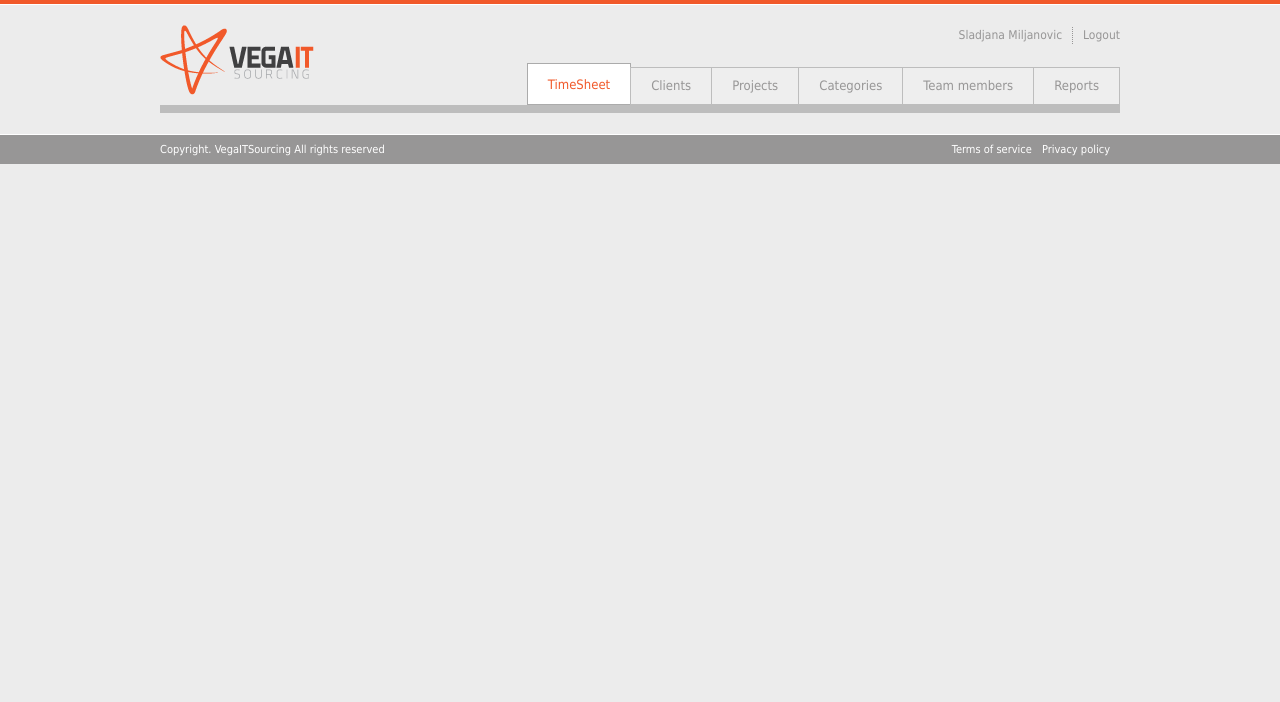
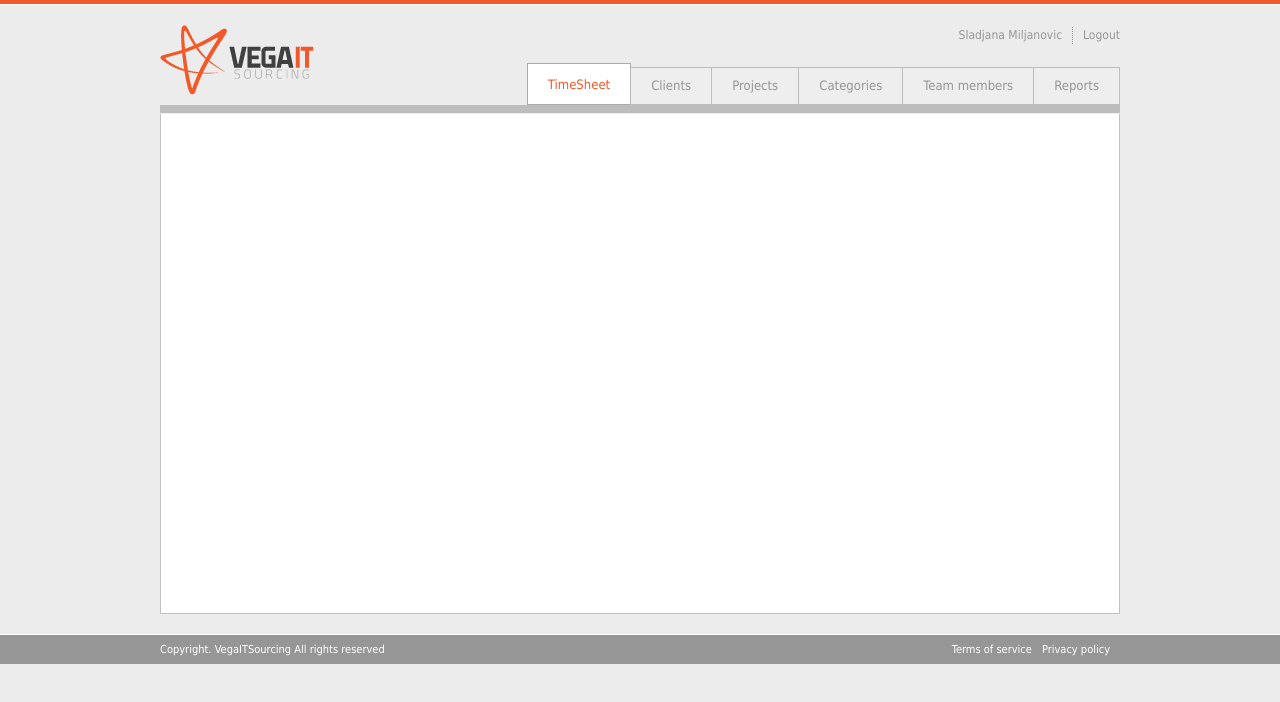
Before and after one commit to lazarledjanac/timesheet, a React (Create React App) app: page / in a window 1280 px wide. Shown: the top 702 px of the page. Built offline with nearby package versions, Linux system fonts and the light colour scheme.

Commit message:
Layout aplikacije

```diff
--- a/src/App.js
+++ b/src/App.js
@@ -1,13 +1,11 @@
 import React from 'react';
-import Footer from "./components/Footer";
-import Header from "./components/Header";
+import Content from "./components/Content";
 
 function App() {
   return (
-    <div class="container">
-      <Header/>
-      <Footer/>
-    </div>
+    <Content>
+
+    </Content>
 
   );
 }
--- /dev/null
+++ b/src/components/Content.js
@@ -0,0 +1,20 @@
+import React from 'react';
+import Footer from "./Footer";
+import Header from "./Header";
+
+function Content({children}) {
+  return (
+    <div class="container">
+      <Header/>
+        <div class="wrapper">
+		    <section class="content">
+                {children}
+            </section>
+		</div>
+      <Footer/>
+    </div>
+
+  );
+}
+
+export default Content;
```
